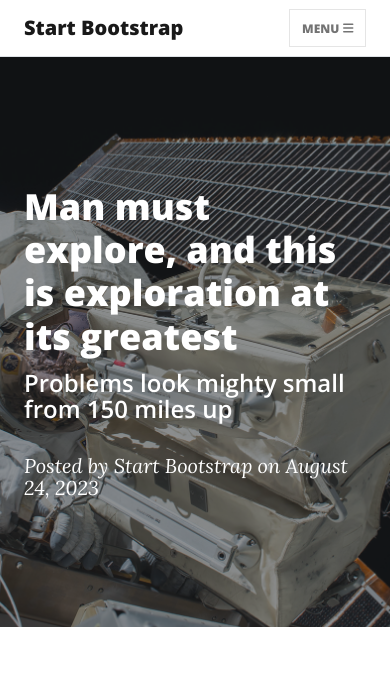
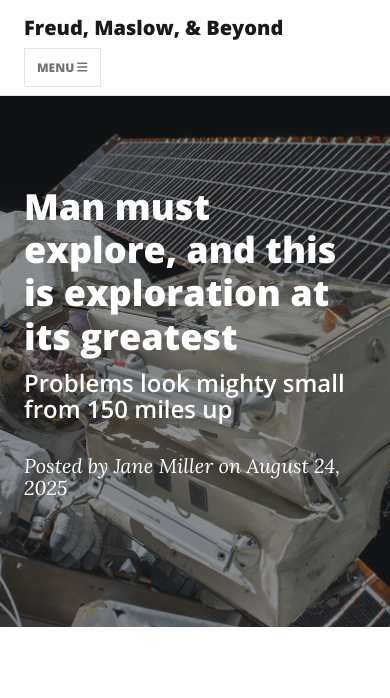
Before and after one commit to V-FOR-VEND3TTA/freud_maslow_beyond, a Django app: template templates/post.html in a window 390 px wide. Shown: the top 698 px of the page. Run offline with Django 5.2, Linux system fonts and the light colour scheme; the template is opened without the code that fills it, so the values that code supplies are empty; some libraries are stand-ins or nearby versions.

Commit message:
Modified the post template

```diff
--- a/templates/post.html
+++ b/templates/post.html
@@ -1,39 +1,9 @@
-<!DOCTYPE html>
-<html lang="en">
-    <head>
-        <meta charset="utf-8" />
-        <meta name="viewport" content="width=device-width, initial-scale=1, shrink-to-fit=no" />
+{% extends "blog/base.html" %}
+{% load static %}
         <meta name="description" content="" />
         <meta name="author" content="" />
         <title>Clean Blog - Start Bootstrap Theme</title>
-        <link rel="icon" type="image/x-icon" href="assets/favicon.ico" />
-        <!-- Font Awesome icons (free version)-->
-        <script src="https://use.fontawesome.com/releases/v6.3.0/js/all.js" crossorigin="anonymous"></script>
-        <!-- Google fonts-->
-        <link href="https://fonts.googleapis.com/css?family=Lora:400,700,400italic,700italic" rel="stylesheet" type="text/css" />
-        <link href="https://fonts.googleapis.com/css?family=Open+Sans:300italic,400italic,600italic,700italic,800italic,400,300,600,700,800" rel="stylesheet" type="text/css" />
-        <!-- Core theme CSS (includes Bootstrap)-->
-        <link href="css/styles.css" rel="stylesheet" />
-    </head>
-    <body>
-        <!-- Navigation-->
-        <nav class="navbar navbar-expand-lg navbar-light" id="mainNav">
-            <div class="container px-4 px-lg-5">
-                <a class="navbar-brand" href="index.html">Start Bootstrap</a>
-                <button class="navbar-toggler" type="button" data-bs-toggle="collapse" data-bs-target="#navbarResponsive" aria-controls="navbarResponsive" aria-expanded="false" aria-label="Toggle navigation">
-                    Menu
-                    <i class="fas fa-bars"></i>
-                </button>
-                <div class="collapse navbar-collapse" id="navbarResponsive">
-                    <ul class="navbar-nav ms-auto py-4 py-lg-0">
-                        <li class="nav-item"><a class="nav-link px-lg-3 py-3 py-lg-4" href="index.html">Home</a></li>
-                        <li class="nav-item"><a class="nav-link px-lg-3 py-3 py-lg-4" href="about.html">About</a></li>
-                        <li class="nav-item"><a class="nav-link px-lg-3 py-3 py-lg-4" href="post.html">Sample Post</a></li>
-                        <li class="nav-item"><a class="nav-link px-lg-3 py-3 py-lg-4" href="contact.html">Contact</a></li>
-                    </ul>
-                </div>
-            </div>
-        </nav>
+{% block content %}
         <!-- Page Header-->
         <header class="masthead" style="background-image: url('assets/img/post-bg.jpg')">
             <div class="container position-relative px-4 px-lg-5">
@@ -44,8 +14,8 @@
                             <h2 class="subheading">Problems look mighty small from 150 miles up</h2>
                             <span class="meta">
                                 Posted by
-                                <a href="#!">Start Bootstrap</a>
-                                on August 24, 2023
+                                <a href="#!">Jane Miller</a>
+                                on August 24, 2025
                             </span>
                         </div>
                     </div>
@@ -83,45 +53,4 @@
                 </div>
             </div>
         </article>
-        <!-- Footer-->
-        <footer class="border-top">
-            <div class="container px-4 px-lg-5">
-                <div class="row gx-4 gx-lg-5 justify-content-center">
-                    <div class="col-md-10 col-lg-8 col-xl-7">
-                        <ul class="list-inline text-center">
-                            <li class="list-inline-item">
-                                <a href="#!">
-                                    <span class="fa-stack fa-lg">
-                                        <i class="fas fa-circle fa-stack-2x"></i>
-                                        <i class="fab fa-twitter fa-stack-1x fa-inverse"></i>
-                                    </span>
-                                </a>
-                            </li>
-                            <li class="list-inline-item">
-                                <a href="#!">
-                                    <span class="fa-stack fa-lg">
-                                        <i class="fas fa-circle fa-stack-2x"></i>
-                                        <i class="fab fa-facebook-f fa-stack-1x fa-inverse"></i>
-                                    </span>
-                                </a>
-                            </li>
-                            <li class="list-inline-item">
-                                <a href="#!">
-                                    <span class="fa-stack fa-lg">
-                                        <i class="fas fa-circle fa-stack-2x"></i>
-                                        <i class="fab fa-github fa-stack-1x fa-inverse"></i>
-                                    </span>
-                                </a>
-                            </li>
-                        </ul>
-                        <div class="small text-center text-muted fst-italic">Copyright &copy; Your Website 2023</div>
-                    </div>
-                </div>
-            </div>
-        </footer>
-        <!-- Bootstrap core JS-->
-        <script src="https://cdn.jsdelivr.net/npm/bootstrap@5.2.3/dist/js/bootstrap.bundle.min.js"></script>
-        <!-- Core theme JS-->
-        <script src="js/scripts.js"></script>
-    </body>
-</html>
+{% endblock content %}
```
